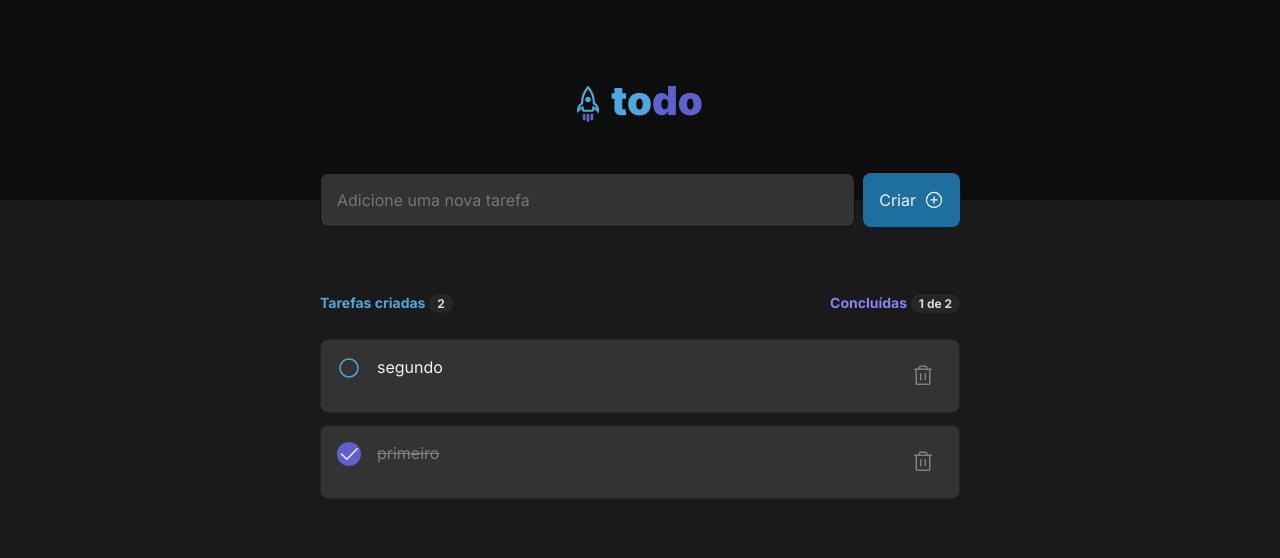
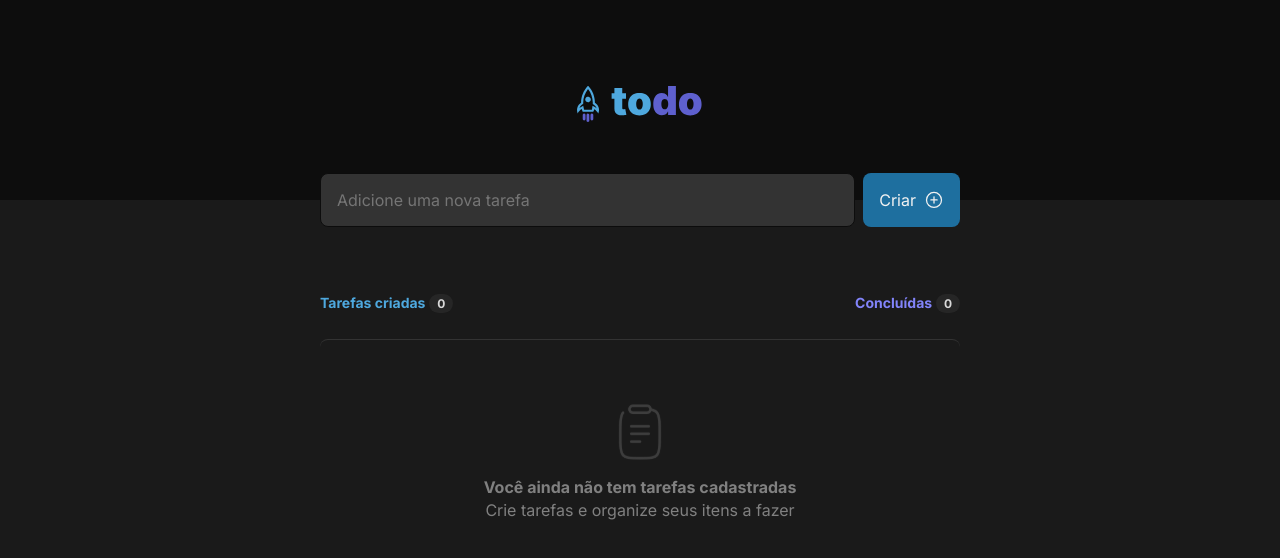
Before and after one commit to belclei/ignite-01-to-do-list, a React (Vite) app: page / in a window 1280 px wide. Shown: the top 558 px of the page. Built offline with nearby package versions, Linux system fonts and the light colour scheme.

Commit message:
remove stub

```diff
--- a/src/App.tsx
+++ b/src/App.tsx
@@ -6,21 +6,8 @@ import './global.css'
 import { Task } from './components/Task'
 import { useState } from 'react'
 
-const tasksStub : Task[] = [
-  {
-    id: 'um',
-    text: 'primeiro',
-    isCompleted: true
-  },
-  {
-    id: 'dois',
-    text: 'segundo',
-    isCompleted: false
-  },
-];
-
 export function App() {
-  const [tasks, setTasks] = useState<Task[]>(tasksStub);
+  const [tasks, setTasks] = useState<Task[]>([]);
 
   function addTask(newTask: Task) {
     setTasks([...tasks, newTask])
```
